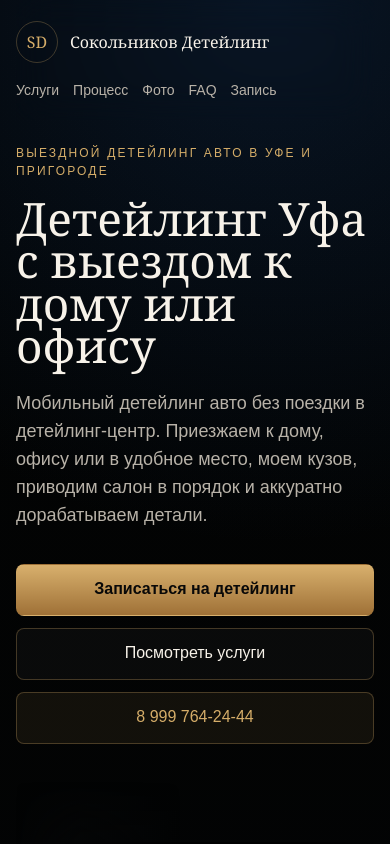
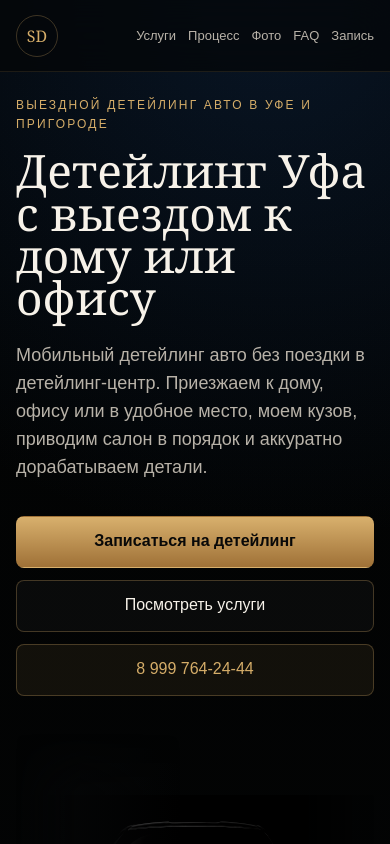
Before and after one commit to ezixxxgame-cmyk/cd, a Next.js app: page / in a window 390 px wide. Shown: the top 844 px of the page. Built offline with nearby package versions, Linux system fonts and the light colour scheme; no server answers.

Commit message:
Fix header backdrop layout

```diff
--- a/app/globals.css
+++ b/app/globals.css
@@ -55,7 +55,19 @@ img {
   justify-content: space-between;
   width: min(var(--max), calc(100% - 32px));
   margin: 0 auto;
-  padding: 18px 0;
+  padding: 12px 0;
+}
+
+.site-header::before {
+  content: "";
+  position: absolute;
+  top: 0;
+  right: calc((min(var(--max), calc(100vw - 32px)) - 100vw) / 2);
+  bottom: 0;
+  left: calc((min(var(--max), calc(100vw - 32px)) - 100vw) / 2);
+  z-index: -1;
+  border-bottom: 1px solid rgba(213, 173, 105, 0.12);
+  background: rgba(5, 6, 7, 0.72);
   backdrop-filter: blur(18px);
 }
 
@@ -64,6 +76,7 @@ img {
   align-items: center;
   gap: 12px;
   min-height: 48px;
+  min-width: 0;
 }
 
 .brand span {
@@ -776,14 +789,21 @@ input:focus {
 
 @media (max-width: 640px) {
   .site-header {
-    position: static;
-    display: block;
+    position: sticky;
+    display: flex;
+    align-items: center;
+    gap: 14px;
   }
 
   .site-header nav {
-    justify-content: flex-start;
-    gap: 14px;
-    margin-top: 14px;
+    justify-content: flex-end;
+    gap: 12px;
+    margin-top: 0;
+    font-size: 13px;
+  }
+
+  .brand strong {
+    display: none;
   }
 
   .hero {
```
